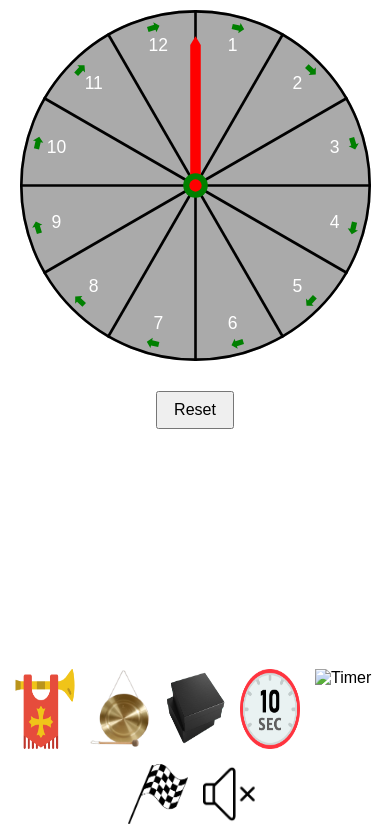
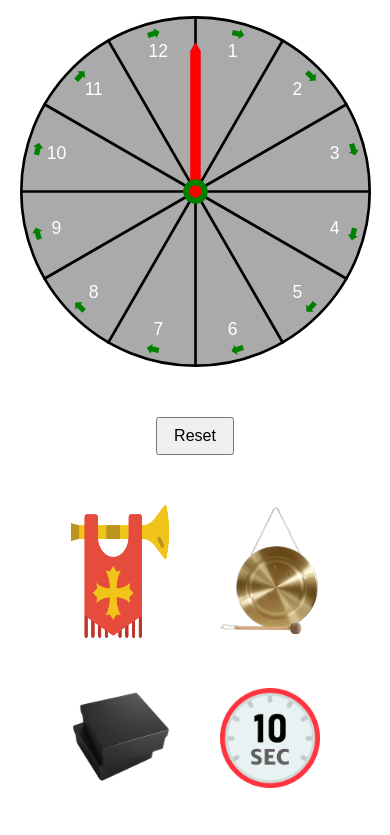
Before and after one commit to Dudarion/What_Where_When, a plain HTML site: page index.html in a window 390 px wide. Shown: the top 835 px of the page. Drawn offline with Linux system fonts and the light colour scheme.

Commit message:
Vertical scale fix 2

```diff
--- a/css/styles.css
+++ b/css/styles.css
@@ -6,27 +6,30 @@
     display: flex;
     flex-direction: column;
     align-items: center;
-    justify-content: start;
-    min-height: 100vh;
+    padding: 16px;
     margin: 0;
-    padding: 10px;
     background-color: #fff;
     user-select: none;
     font-family: Arial, sans-serif;
-    overflow-y: auto;
   }
 
   canvas {
     max-width: 90vw;
-    max-height: 50vh; /* 🔽 стало меньше */
+    max-height: 50vh;
     width: auto;
     height: auto;
     cursor: pointer;
-    margin-bottom: 20px;
+    margin-bottom: 50px;
+  }
+
+  button#reset {
+    margin-bottom: 50px; /* ⬅️ space below Reset button */
+    padding: 8px 16px;
+    font-size: 16px;
   }
 
   button {
-    margin: 10px 0;
+    margin-bottom: 20px;
     padding: 8px 16px;
     font-size: 16px;
   }
@@ -35,28 +38,44 @@
     display: flex;
     flex-wrap: wrap;
     justify-content: center;
-    gap: 15px;
-    margin-top: auto;
-    margin-bottom: 10px;
+    column-gap: 50px;  /* horizontal spacing between items in a row */
+    row-gap: 50px;     /* vertical spacing between rows */
+    max-width: 700px;  /* ограничим ширину, чтобы стрелки логично раскладывались */
   }
 
   .controls img {
-    width: 80px;
+    width: 120px;
     height: auto;
     cursor: pointer;
     transition: transform 0.2s ease;
+    outline: none;
+    border: none;
+    -webkit-tap-highlight-color: transparent; /* removes grey overlay on tap */
+  }
+
+  .controls img:focus {
+    outline: none;
   }
 
   .controls img:hover {
     transform: scale(1.1);
   }
 
-  @media (max-width: 600px) {
+  @media (max-width: 800px) {
+    .controls {
+      max-width: 800px; /* чуть меньше на мобильных */
+    }
+
     .controls img {
-      width: 60px;
+      width: 100px;
     }
 
     canvas {
+      margin-bottom: 50px;
       max-height: 45vh;
     }
+
+    button#reset {
+        margin-bottom: 50px;
+    }
   }
--- a/index.html
+++ b/index.html
@@ -6,27 +6,35 @@
   <link rel="stylesheet" href="css/styles.css">
 </head>
 <body>
+
+  <!-- Spinner Wheel -->
   <canvas id="spinner" width="400" height="400"></canvas>
+
+  <!-- Reset Button -->
   <button id="reset">Reset</button>
 
+  <!-- Control Buttons (appear directly below spinner) -->
   <div class="controls">
     <img id="fanfare" src="images/fanfare.png" alt="Fanfare">
     <img id="gong" src="images/gong.png" alt="Gong">
     <img id="blackbox" src="images/blackbox.png" alt="Black box">
-    <img id="10_sec" src="images/10_sec.png" alt="10 sec">
+    <img id="10_sec" src="images/10_sec.png" alt="10 seconds">
     <img id="timer" src="images/timer.png" alt="Timer">
     <img id="finish" src="images/finish.png" alt="Finish">
     <img id="mute" src="images/mute.png" alt="Mute">
   </div>
 
-  <audio id="spinSound" src="sounds/spin.mp3"></audio>
-  <audio id="gongSound" src="sounds/gong.mp3"></audio>
-  <audio id="blackboxSound" src="sounds/box.mp3"></audio>
-  <audio id="fanfareSound" src="sounds/fanfare.mp3"></audio>
-  <audio id="finishSound" src="sounds/pobediteli.mp3"></audio>
-  <audio id="time_outSound" src="sounds/time_out.mp3"></audio>
-  <audio id="sound_10_secSound" src="sounds/10_sec.mp3"></audio>
+  <!-- Audio Files -->
+  <audio id="spinSound" src="sounds/spin.mp3"> preload="auto"></audio>
+  <audio id="gongSound" src="sounds/gong.mp3"> preload="auto"></audio>
+  <audio id="blackboxSound" src="sounds/box.mp3"> preload="auto"></audio>
+  <audio id="fanfareSound" src="sounds/fanfare.mp3"> preload="auto"></audio>
+  <audio id="finishSound" src="sounds/pobediteli.mp3"> preload="auto"></audio>
+  <audio id="time_outSound" src="sounds/time_out.mp3"> preload="auto"></audio>
+  <audio id="sound_10_secSound" src="sounds/10_sec.mp3"> preload="auto"></audio>
 
+  <!-- Main JavaScript -->
   <script src="js/app.js"></script>
+
 </body>
 </html>
--- a/js/app.js
+++ b/js/app.js
@@ -4,6 +4,21 @@ const sectors = 12;
 let hiddenNumbers = [];
 let spinning = false;
 let arrowAngle = 0;
+
+let initialized = false;
+
+function initAudio() {
+  if (initialized) return;
+  initialized = true;
+
+  // Small silent play to "unlock" audio context on mobile
+  [spinSound, gongSound, blackboxSound, fanfareSound, finishSound, time_outSound, sound_10_secSound].forEach(audio => {
+    audio.play().then(() => audio.pause());
+  });
+}
+
+document.body.addEventListener('touchstart', initAudio, { once: true });
+document.body.addEventListener('click', initAudio, { once: true });
 
 // Responsive canvas size
 function resizeCanvas() {
```
